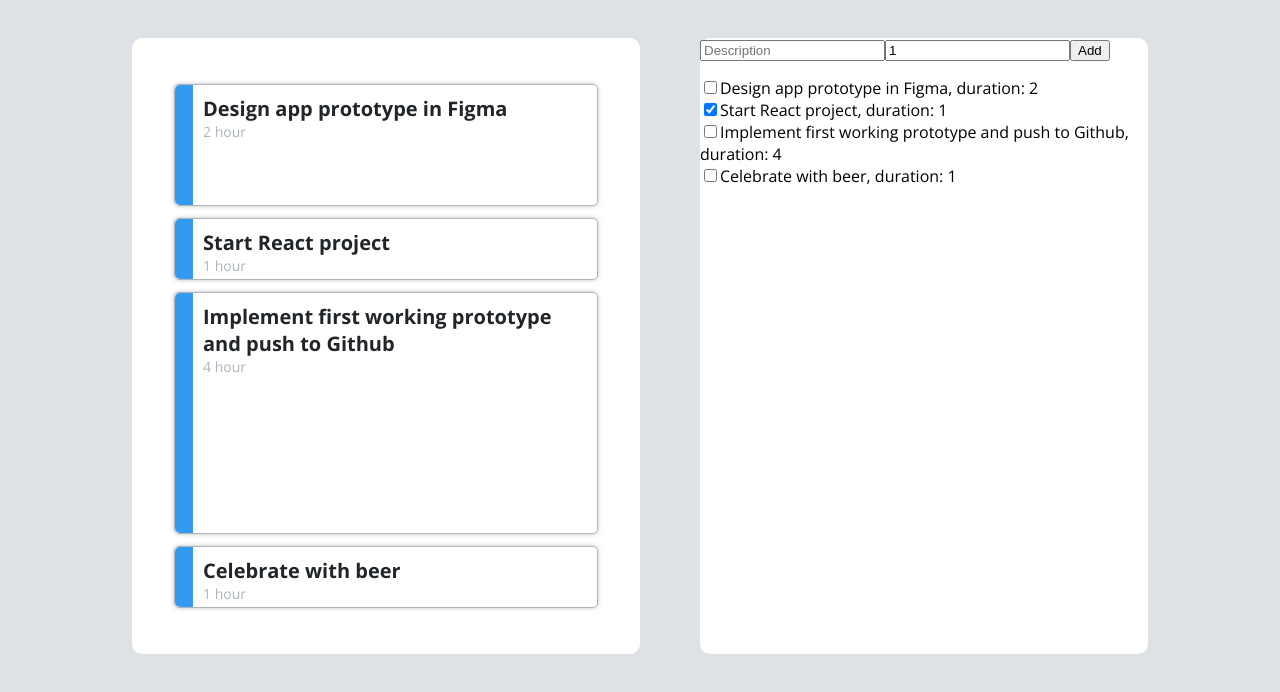
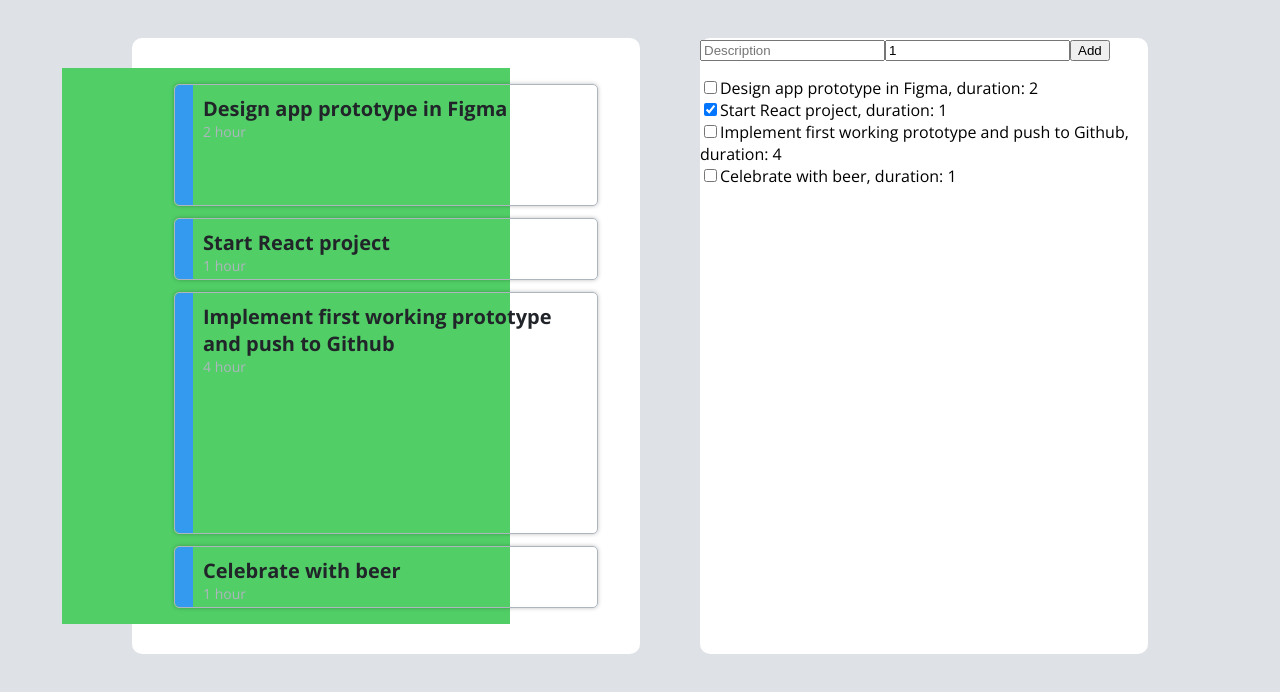
Before and after one commit to dcrescimbeni/todo-less, a React (Create React App) app: page / in a window 1280 px wide. Shown: the top 692 px of the page. Built offline with nearby package versions, Linux system fonts and the light colour scheme.

Commit message:
Working background to lay hour ticks

```diff
--- /dev/null
+++ b/src/HourTicks/HourTicks.js
@@ -0,0 +1,18 @@
+import styled from 'styled-components';
+
+export default function HourTicks() {
+  return (
+    <>
+      <MainWrapper></MainWrapper>
+    </>
+  );
+}
+
+const MainWrapper = styled.div`
+  width: 100%;
+  height: 100%;
+  background: #51cf66;
+  position: relative;
+  z-index: 0;
+  left: -100px;
+`;
--- a/src/TimeColumn/TimeColumn.js
+++ b/src/TimeColumn/TimeColumn.js
@@ -1,5 +1,6 @@
 import { DragDropContext, Droppable, Draggable } from 'react-beautiful-dnd';
 import styled from 'styled-components';
+import HourTicks from '../HourTicks/HourTicks';
 
 export default function TimeColumn({ todoList, setTodoList, handleOnDragEnd }) {
   // Code to handle reordering the list
@@ -7,6 +8,8 @@ export default function TimeColumn({ todoList, setTodoList, handleOnDragEnd }) {
   return (
     <DragDropContext onDragEnd={handleOnDragEnd}>
       <MainColumn className="timeColumn column">
+        <HourTicks></HourTicks>
+
         <Droppable droppableId="taskTimes">
           {(provided) => (
             <UnstyledList {...provided.droppableProps} ref={provided.innerRef}>
@@ -50,6 +53,8 @@ export default function TimeColumn({ todoList, setTodoList, handleOnDragEnd }) {
 const UnstyledList = styled.ul`
   list-style: none;
   padding: 0px;
+  position: relative;
+  top: -100%;
 `;
 
 const MainColumn = styled.div`
```
